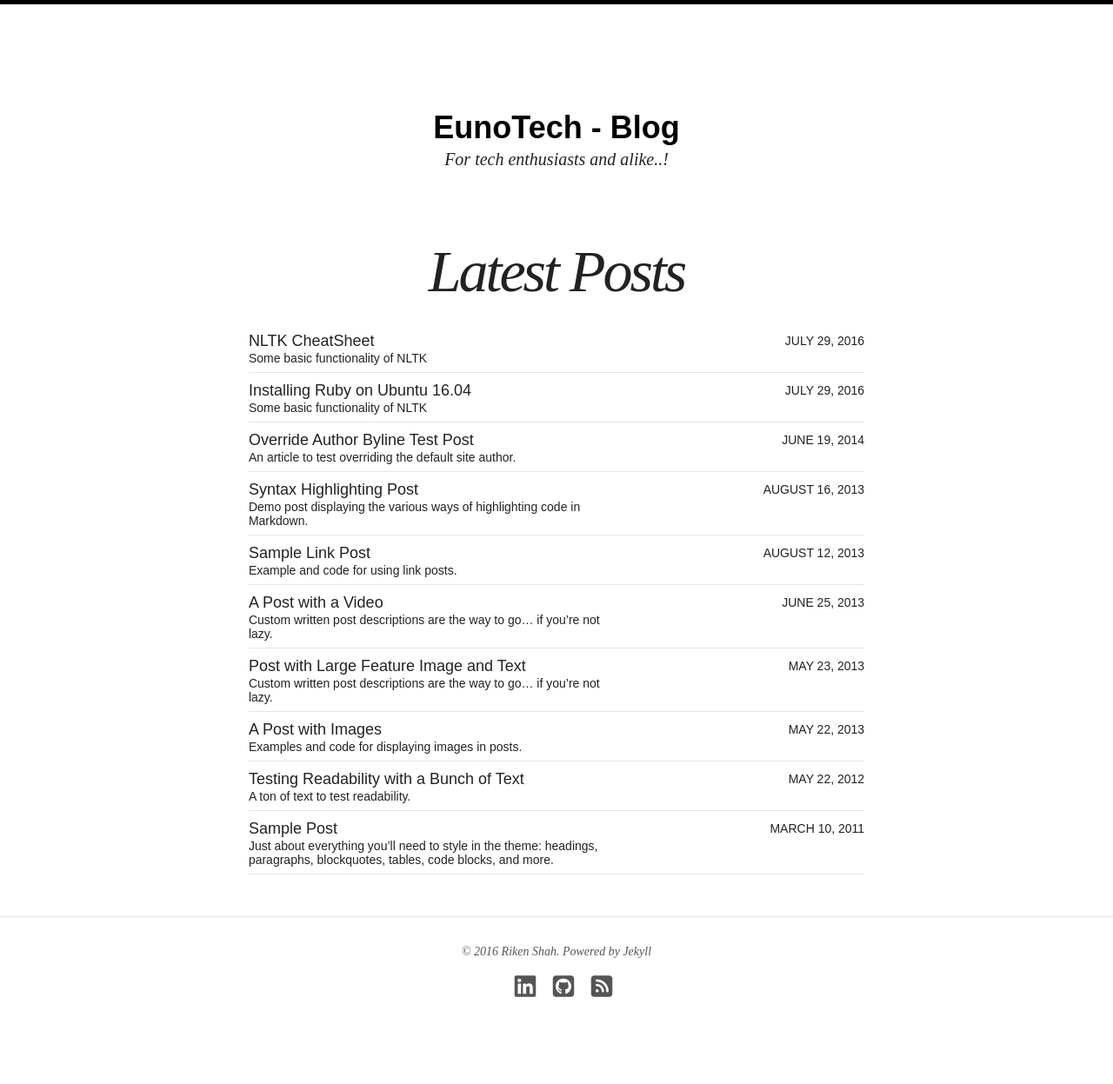
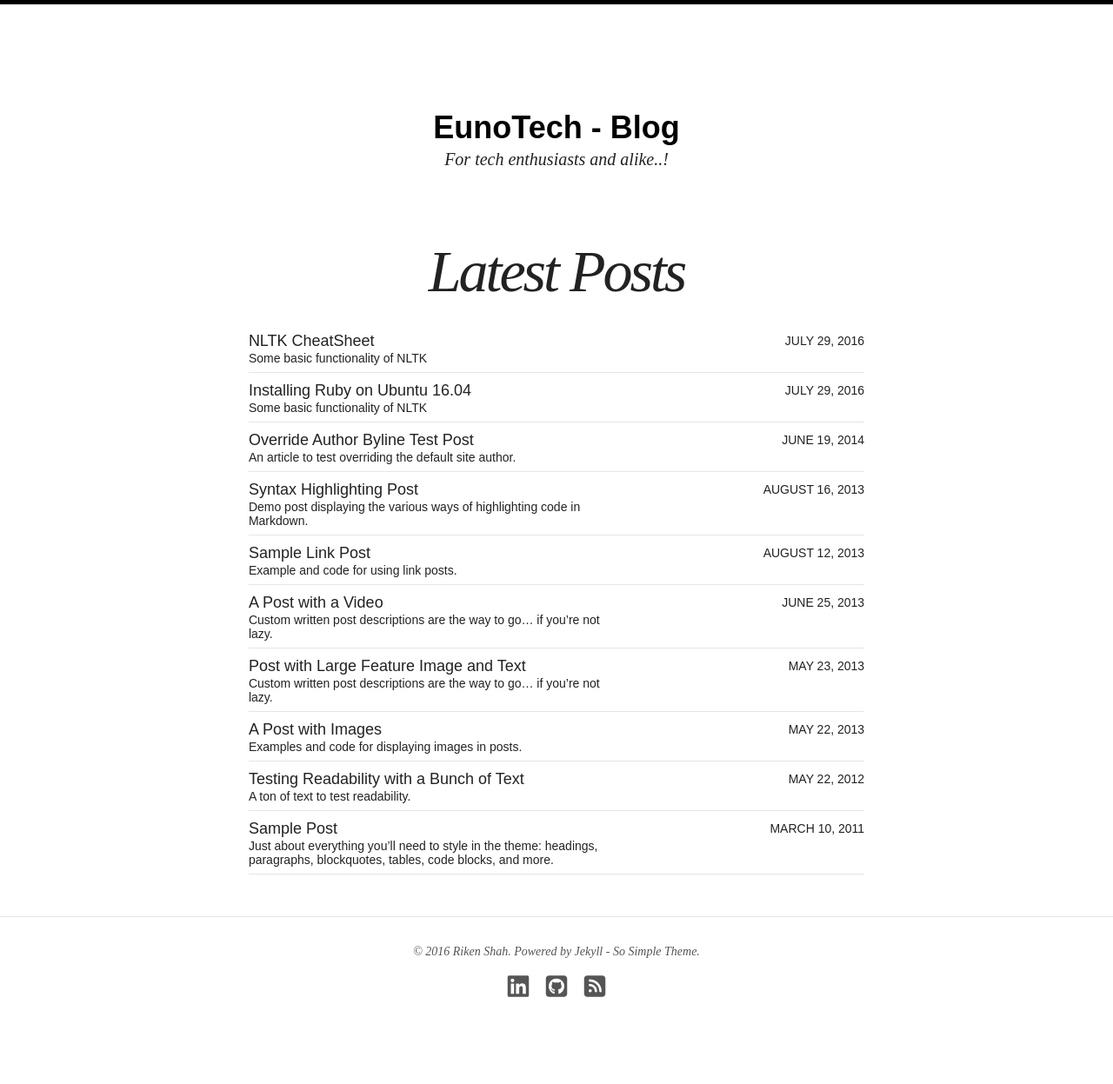
Before and after one commit to rikenshah/rikenshah.github.io, a Jekyll site: the page built from index.html, in a window 1280 px wide. Shown: the whole page at 87% size. Built offline with Jekyll 4.4.1, drawn with Linux system fonts in a browser that asks for light colours; nearby versions of some CDN libraries.

Commit message:
added footer credits

```diff
--- a/_includes/footer.html
+++ b/_includes/footer.html
@@ -1,8 +1,8 @@
 {% if site.owner.google.ad-client and site.owner.google.ad-slot %}{% include ad-footer.html %}{% endif %}
 
-<!-- <span>&copy; {{ site.time | date: '%Y' }} {{ site.owner.name }}. Powered by <a href="http://jekyllrb.com" rel="nofollow">Jekyll</a> using the <a href="https://mademistakes.com/work/so-simple-jekyll-theme/" rel="nofollow">So Simple Theme</a>.</span>
- -->
-<span>&copy; {{ site.time | date: '%Y' }} {{ site.owner.name }}. Powered by <a href="http://jekyllrb.com" rel="nofollow">Jekyll</span>
+<span>&copy; {{ site.time | date: '%Y' }} {{ site.owner.name }}. Powered by <a href="http://jekyllrb.com" rel="nofollow">Jekyll</a> - <a href="https://mademistakes.com/work/so-simple-jekyll-theme/" rel="nofollow">So Simple Theme</a>.</span>
+
+
 
 <div class="social-icons">
 	{% if site.owner.twitter %}<a href="https://twitter.com/{{ site.owner.twitter }}" title="{{ site.owner.name}} on Twitter" target="_blank"><i class="fa fa-twitter-square fa-2x"></i></a>{% endif %}
```
Also changed, not shown: 17 other files.
